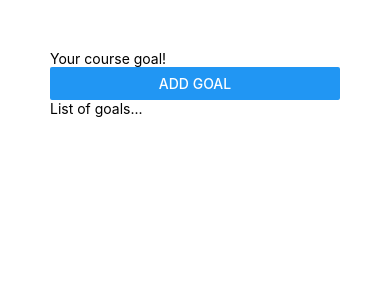
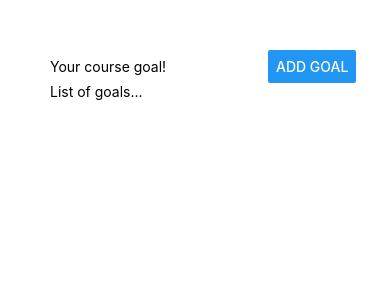
Before and after one commit to ahzainalabidin/CourseGoalApp, a React Native app: screen / in a window 390 px wide. Shown: the top 300 px of the page. Built offline with nearby package versions, Linux system fonts and the light colour scheme.

Commit message:
Manipulate flexbox to align button beside text input

```diff
--- a/App.js
+++ b/App.js
@@ -4,7 +4,7 @@
   return (
     <View style={styles.appContainer}>
 
-      <View>
+      <View style={styles.inputContainer}>
         <TextInput placeholder='Your course goal!' />
         <Button title='Add Goal' />
       </View>
@@ -20,5 +20,9 @@
 const styles = StyleSheet.create({
   appContainer: {
     padding: 50
+  },
+  inputContainer: {
+    flexDirection: 'row',
+    justifyContent: 'space-between'
   }
 });
```
